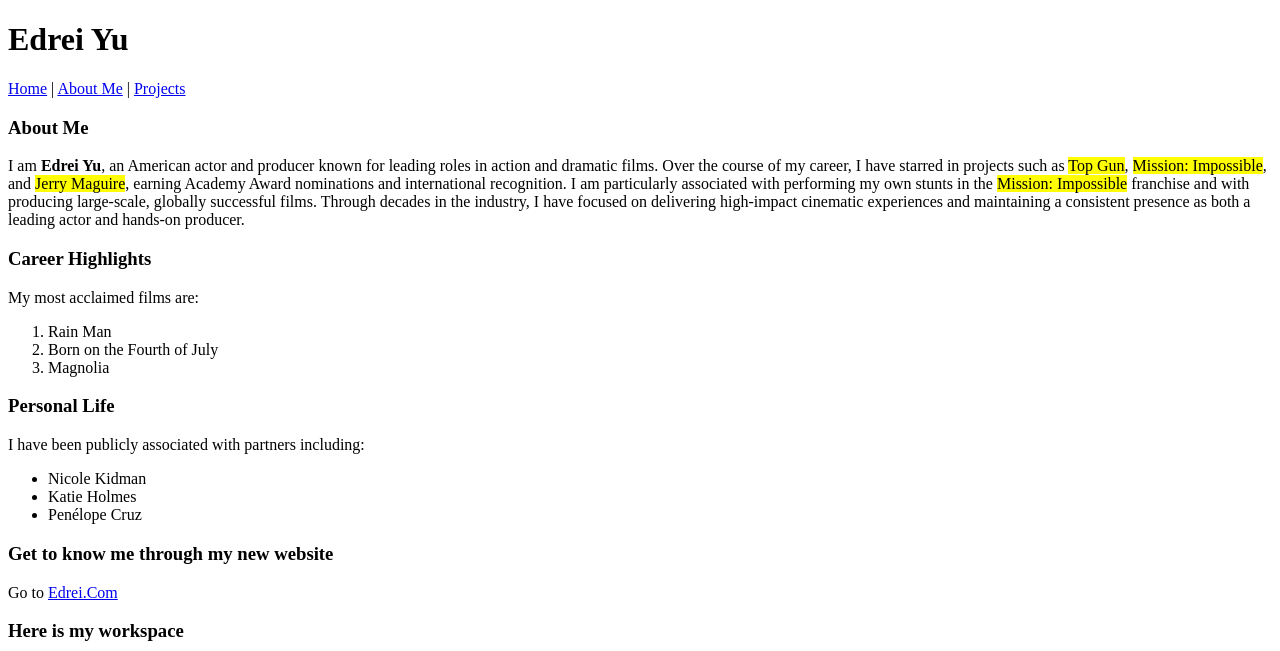
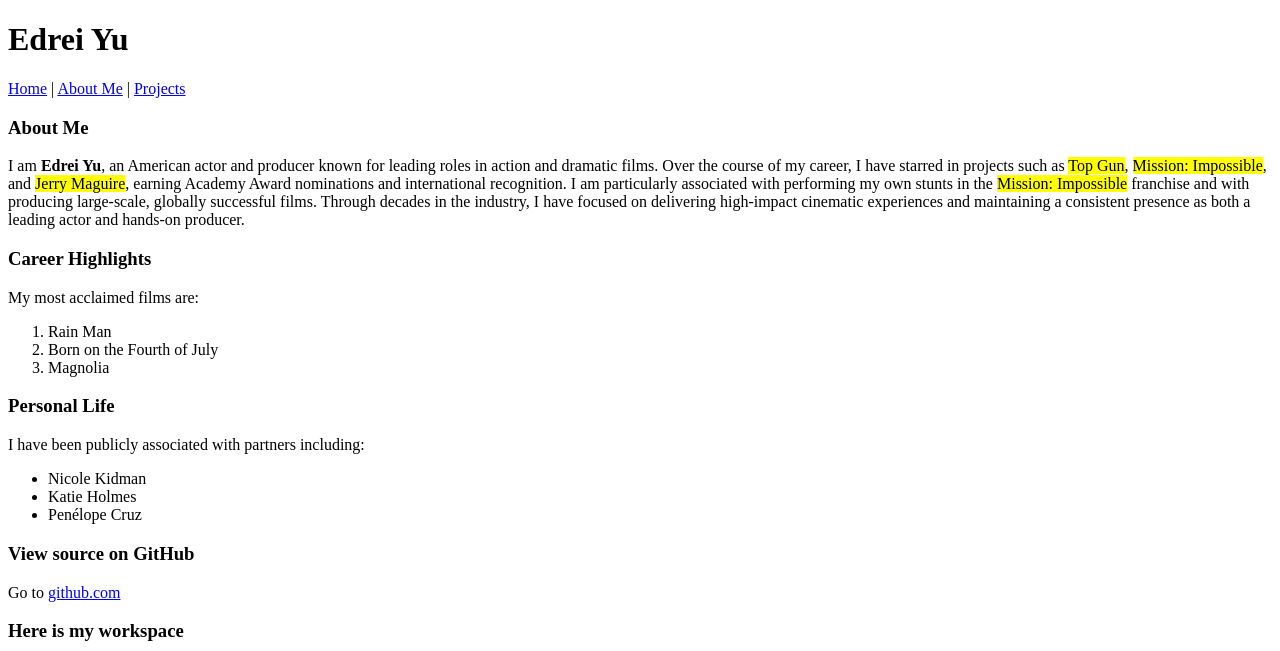
Before and after one commit to edreiyu/D3-first-website, a plain HTML site: page About me.html in a window 1280 px wide. Shown: the top 651 px of the page. Drawn offline with Linux system fonts and the light colour scheme.

Commit message:
Added link to github

```diff
--- a/About me.html
+++ b/About me.html
@@ -52,13 +52,11 @@
       </section>
 
       <section>
-        <h3>Get to know me through my new website</h3>
+        <h3>View source on GitHub</h3>
         <p>
           Go to
-          <a
-            href="https://psa.gov.ph/statistics/income-expenditure/fies"
-            target="_blank"
-            >Edrei.Com</a
+          <a href="edreiyu.github.io/D3-first-website/" target="_blank"
+            >github.com</a
           >
         </p>
         <h3>Here is my workspace</h3>
```
